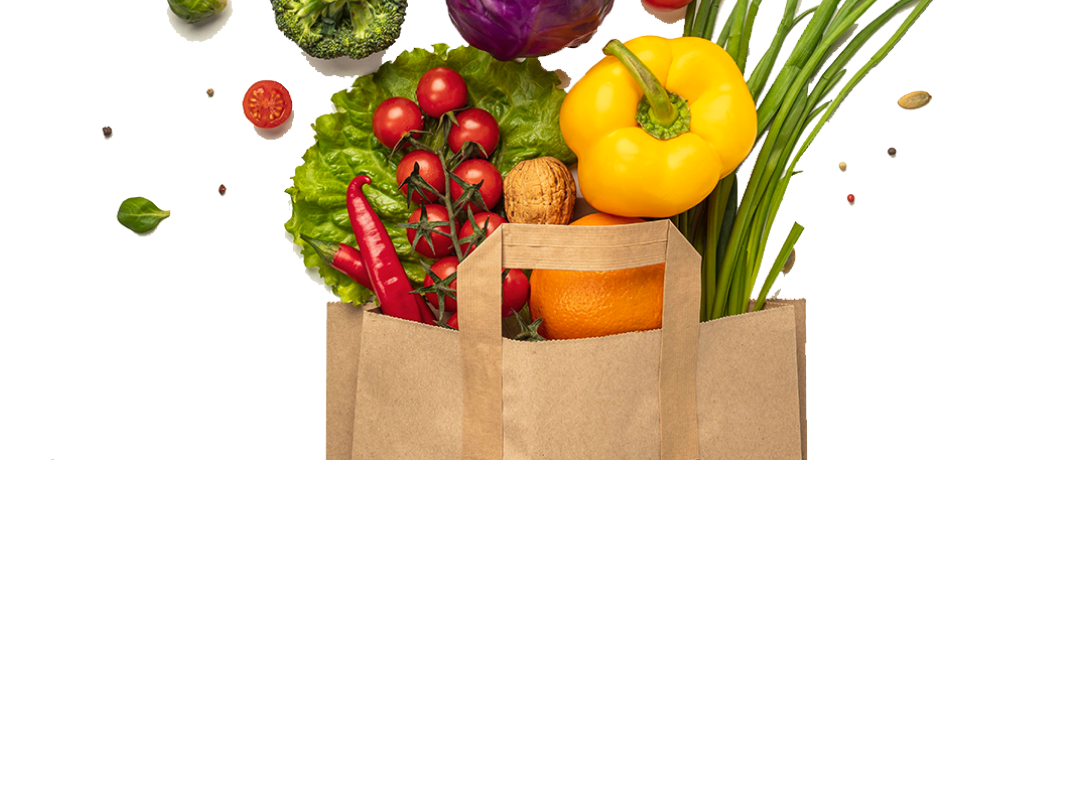
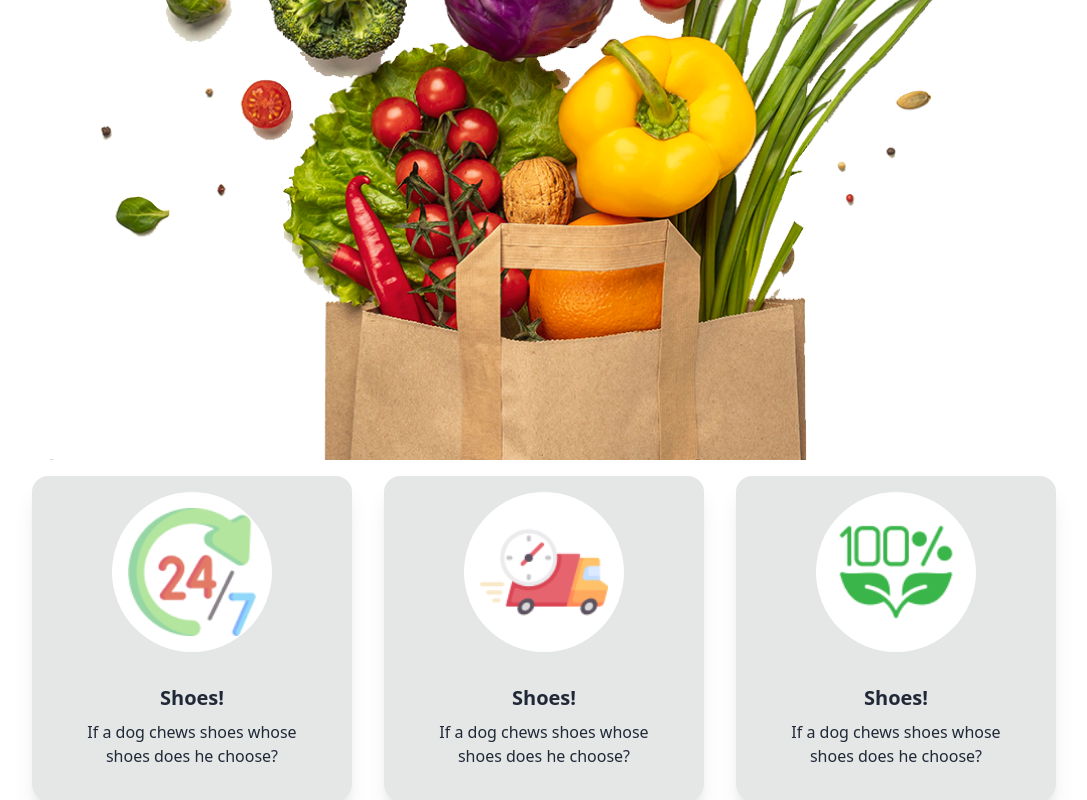
Before and after one commit to rifatjahan1/practice-3-batch-11, a plain HTML site: page index.html in a window 1280 px wide. Shown: the part 694-1494 px from the top of the page, without its empty margins (96-1183 px from the left). Before the commit the page ends 1170 px from the top, so only its background shows below. Drawn offline with nearby package versions, Linux system fonts and the light colour scheme.

Commit message:
main section  commit

```diff
--- a/index.html
+++ b/index.html
@@ -38,9 +38,11 @@
   <title>Practice-3-b-11</title>
 </head>
 
-<body class="max-w-7xl mx-auto">
+<body class="w-11/12 mx-auto ">
   <header>
-    <div class="navbar bg-base-100 flex justify-between items-center">
+    <!--navbar start-->
+    <section>
+      <div class="navbar bg-base-100 flex justify-between items-center ">
         <div class="navbar-start">
           <a class="btn btn-ghost text-xl flex items-center justify-center w-36 h-14">
             <img src="c2-assets/logo-header.png" alt="">
@@ -58,21 +60,9 @@
           </ul>
         </div>
 
-      <div class="navbar-end">
+        <div class="navbar-end ">
 
-
-        <button class="btn btn-ghost btn-circle  hidden  lg:flex">
-          <svg xmlns="http://www.w3.org/2000/svg" class="h-5 w-5" fill="none" viewBox="0 0 24 24" stroke="currentColor">
-            <path stroke-linecap="round" stroke-linejoin="round" stroke-width="2"
-              d="M21 21l-6-6m2-5a7 7 0 11-14 0 7 7 0 0114 0z" />
-          </svg>
-        </button>
-        <button class="hidden lg:flex"> <i class="fa-solid fa-cart-shopping me-8"></i></button>
-        <button
-          class=" border border-customGreen text-black p-2 rounded w-28 h-10  hidden lg:inline me-4">Login</button>
-
-        <button class="bg-customGreen text-white p-2 rounded w-28 h-10  hidden lg:inline me-4">Register</button>
-        <div class="dropdown dropdown-end ms-12">
+          <div class="dropdown dropdown-end ">
             <div tabindex="0" role="button" class="btn btn-ghost btn-circle lg:hidden">
               <svg xmlns="http://www.w3.org/2000/svg" class="h-5 w-5" fill="none" viewBox="0 0 24 24"
                 stroke="currentColor">
@@ -88,9 +78,23 @@
             </ul>
           </div>
 
+          <button class="btn btn-ghost btn-circle  hidden  lg:flex">
+            <svg xmlns="http://www.w3.org/2000/svg" class="h-5 w-5" fill="none" viewBox="0 0 24 24" stroke="currentColor">
+              <path stroke-linecap="round" stroke-linejoin="round" stroke-width="2"
+                d="M21 21l-6-6m2-5a7 7 0 11-14 0 7 7 0 0114 0z" />
+            </svg>
+          </button>
+          <button class="hidden lg:flex"> <i class="fa-solid fa-cart-shopping me-4"></i></button>
+          <button
+            class=" border border-customGreen text-black p-2 rounded w-28 h-10  hidden lg:inline ">Login</button>
+
+          <button class="bg-customGreen text-white p-2 rounded w-28 h-10  hidden lg:inline ms-4 ">Register</button>
+
         </div>
       </div>
       </div>
+
+    </section>
 
     <!--navbar end-->
     <!--banner section stated-->
@@ -115,6 +119,55 @@
     </section>
   </header>
   <main>
+    <!--main section-->
+    <section>
+      <div class="flex justify-center items-center text-center  flex-col lg:flex-row gap-8">
+
+
+
+        <div class="card bg-base-300 w-72 lg:w-80 shadow-xl items-center text-center">
+
+          <div class="w-40 h-40 mt-4 bg-white rounded-full overflow-hidden flex items-center justify-center">
+            <img src="c2-assets/service.png" alt=" " class="w-32 h-32 object-cover">
+          </div>
+
+          <div class="card-body items-center text-center">
+            <h2 class="card-title">Shoes!</h2>
+            <p>If a dog chews shoes whose shoes does he choose?</p>
+
+          </div>
+        </div>
+
+        <div class="card bg-base-300 w-72 lg:w-80 shadow-xl items-center text-center">
+
+          <div class="w-40 h-40 mt-4 bg-white rounded-full overflow-hidden flex items-center justify-center">
+            <img src="c2-assets/delivery.png" alt=" " class="w-32 h-32 object-cover">
+          </div>
+
+          <div class="card-body items-center text-center">
+            <h2 class="card-title">Shoes!</h2>
+            <p>If a dog chews shoes whose shoes does he choose?</p>
+
+          </div>
+        </div>
+
+        <div class="card bg-base-300 w-72 lg:w-80 shadow-xl items-center text-center">
+
+          <div class="w-40 h-40 mt-4 bg-white rounded-full overflow-hidden flex items-center justify-center">
+            <img src="c2-assets/healthy.png" alt=" " class="w-32 h-32 object-cover">
+          </div>
+
+          <div class="card-body items-center text-center">
+            <h2 class="card-title">Shoes!</h2>
+            <p>If a dog chews shoes whose shoes does he choose?</p>
+
+          </div>
+        </div>
+      </div>
+
+    </section>
+
+
 
   </main>
 
```
Lines whose indentation alone changed are shown as unchanged.
